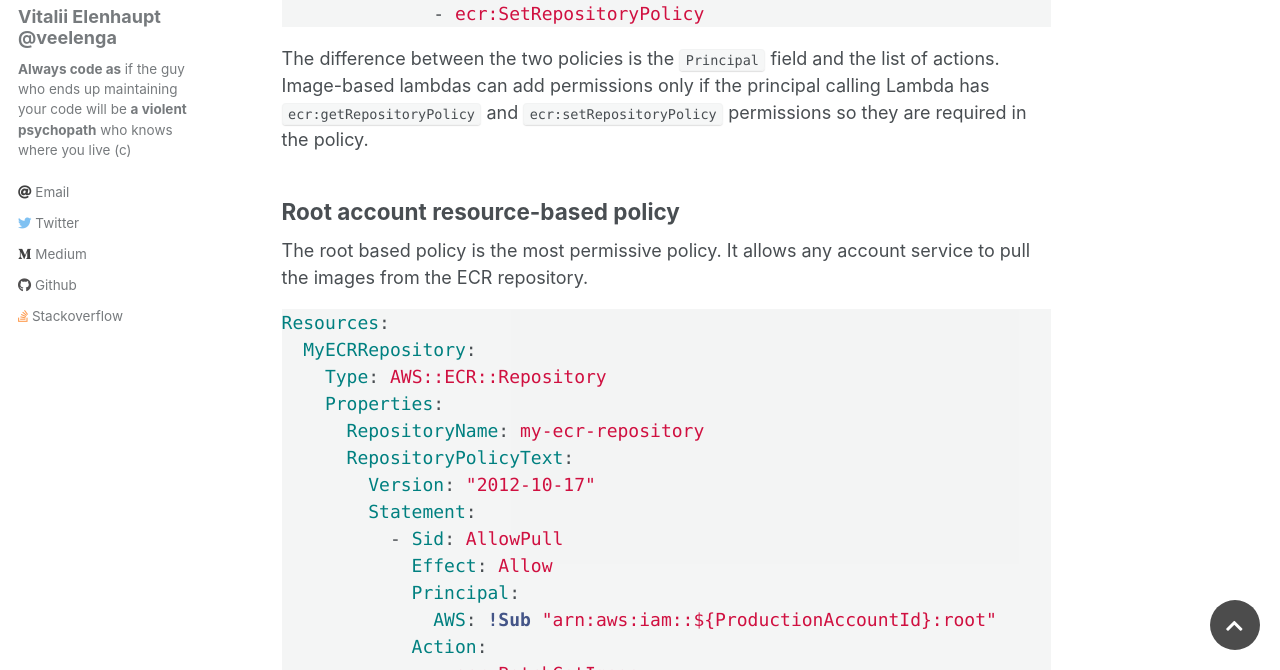
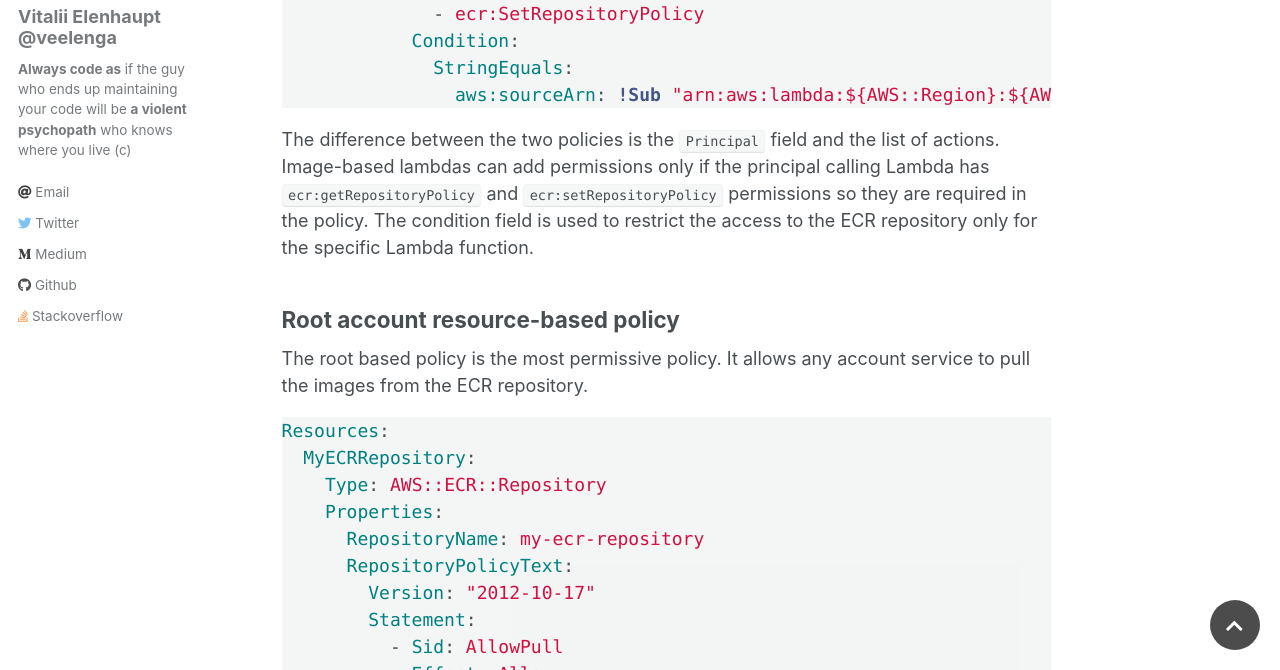
Before and after one commit to veelenga/veelenga.github.io, a Jekyll site: the page built from _posts/2024-04-07-cross-account-amazon-ecr-images.markdown, in a window 1280 px wide and 900 px high, scrolled down 2119 px, cut to the strip 230-900 px from the top of the window. Built offline with Jekyll 4.4.1, drawn with Linux system fonts in a browser that asks for light colours; comment, search, counter and statistics services are not loaded; some of the changed text lies outside the part shown.

Commit message:
Add condition to restrict the ECR access

````diff
--- a/_posts/2024-04-07-cross-account-amazon-ecr-images.markdown
+++ b/_posts/2024-04-07-cross-account-amazon-ecr-images.markdown
@@ -74,10 +74,14 @@ Resources:
               - ecr:BatchCheckLayerAvailability
               - ecr:GetRepositoryPolicy
               - ecr:SetRepositoryPolicy
+            Condition:
+              StringEquals:
+                aws:sourceArn: !Sub "arn:aws:lambda:${AWS::Region}:${AWS::AccountId}:function:my-lambda-function"
 ```
 
 The difference between the two policies is the `Principal` field and the list of actions.
 Image-based lambdas can add permissions only if the principal calling Lambda has `ecr:getRepositoryPolicy` and `ecr:setRepositoryPolicy` permissions so they are required in the policy.
+The condition field is used to restrict the access to the ECR repository only for the specific Lambda function.
 
 ## Root account resource-based policy
 
````
